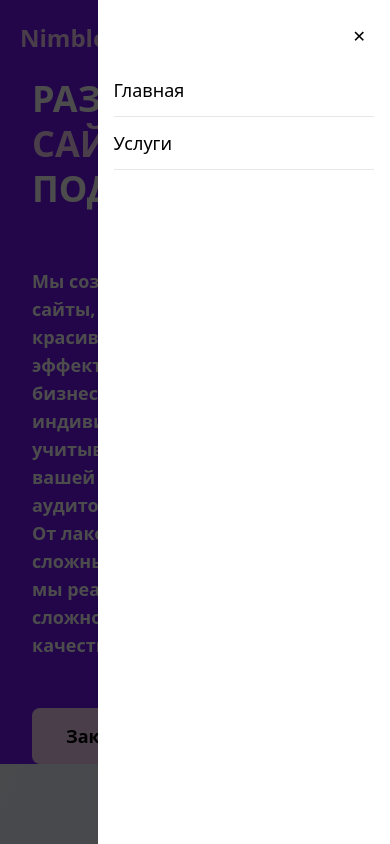
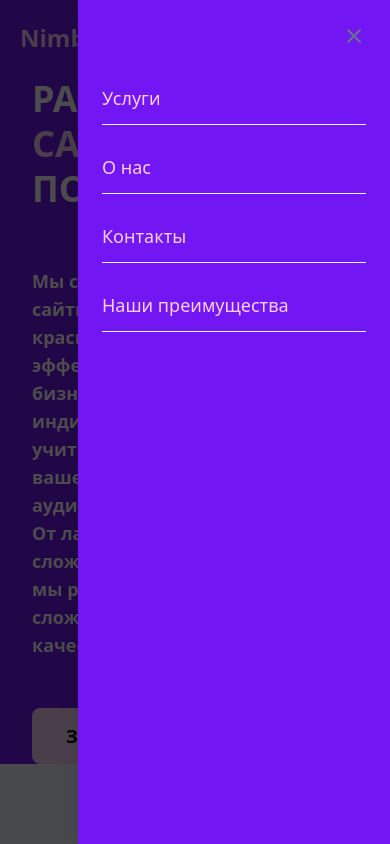
Before and after one commit to TakaMorY/NimbleSites, a Nuxt app: page / in a window 390 px wide. Both pictures are taken after a click on the button "Открыть меню". Shown: the top 844 px of the page. Built offline with nearby package versions, Linux system fonts and the light colour scheme.

Commit message:
finally5

```diff
--- a/components/MobileMenu.vue
+++ b/components/MobileMenu.vue
@@ -1,36 +1,106 @@
 <template>
     <div>
-        <!-- Кнопка -->
-        <button @click="toggleMenu" class="lg:hidden p-2 text-white">
-            <svg class="w-8 h-8" fill="none" viewBox="0 0 24 24" stroke="currentColor">
+        <!-- Кнопка бургер-меню -->
+        <button @click="openMenu" class="lg:hidden p-2 focus:outline-none" aria-label="Открыть меню">
+            <svg class="w-8 h-8 text-white" fill="none" stroke="currentColor" viewBox="0 0 24 24">
                 <path stroke-linecap="round" stroke-linejoin="round" stroke-width="2" d="M4 6h16M4 12h16M4 18h16" />
             </svg>
         </button>
 
-        <!-- Меню -->
-        <div v-if="isOpen" class="fixed inset-0 z-50 bg-black bg-opacity-70" @click="toggleMenu">
-            <div class="absolute right-0 top-0 h-full w-3/4 bg-white shadow-lg" @click.stop>
-                <button @click="toggleMenu" class="absolute top-4 right-4 p-2">
-                    ✕
-                </button>
-                <nav class="mt-16 px-4">
-                    <NuxtLink to="/" class="block py-3 text-lg border-b" @click="toggleMenu">
-                        Главная
-                    </NuxtLink>
-                    <NuxtLink to="/services" class="block py-3 text-lg border-b" @click="toggleMenu">
-                        Услуги
-                    </NuxtLink>
-                </nav>
+        <!-- Мобильное меню -->
+        <transition name="menu">
+            <div v-show="isMenuOpen" class="fixed inset-0 z-[100]" @click="closeMenu">
+                <!-- Затемнение -->
+                <div class="absolute inset-0 bg-black bg-opacity-70"></div>
+
+                <!-- Контент меню -->
+                <div class="absolute top-0 right-0 h-full w-4/5 bg-[#7216f4] shadow-xl overflow-y-auto" @click.stop>
+                    <div class="p-4 flex justify-end">
+                        <button @click="closeMenu" class="p-2 text-gray-500" aria-label="Закрыть меню">
+                            <svg class="w-6 h-6" fill="none" stroke="currentColor" viewBox="0 0 24 24">
+                                <path stroke-linecap="round" stroke-linejoin="round" stroke-width="2"
+                                    d="M6 18L18 6M6 6l12 12" />
+                            </svg>
+                        </button>
+                    </div>
+
+                    <nav class="px-6 pb-8">
+                        <ul class="space-y-4">
+                            <li>
+                                <NuxtLink to="#cardstovar" @click="closeMenu"
+                                    class="block py-3 text-lg font-medium text-[#f9d1f9]  border-b border-gray-100">
+                                    Услуги
+                                </NuxtLink>
+                            </li>
+                            <li>
+                                <NuxtLink to="#whyus" @click="closeMenu"
+                                    class="block py-3 text-lg font-medium text-[#f9d1f9] border-b border-gray-100">
+                                    О нас
+                                </NuxtLink>
+                            </li>
+                            <li>
+                                <NuxtLink to="https://t.me/TakaMorY" @click="closeMenu"
+                                    class="block py-3 text-lg font-medium text-[#f9d1f9] border-b border-gray-100">
+                                    Контакты
+                                </NuxtLink>
+                            </li>
+                            <li>
+                                <NuxtLink to="#features" @click="closeMenu"
+                                    class="block py-3 text-lg font-medium text-[#f9d1f9] border-b border-gray-100">
+                                    Наши преимущества
+                                </NuxtLink>
+                            </li>
+                        </ul>
+                    </nav>
+                </div>
             </div>
-        </div>
+        </transition>
     </div>
 </template>
 
 <script setup>
-const isOpen = ref(false);
+const isMenuOpen = ref(false);
 
-const toggleMenu = () => {
-    isOpen.value = !isOpen.value;
-    document.body.style.overflow = isOpen.value ? 'hidden' : '';
+const openMenu = () => {
+    isMenuOpen.value = true;
+    document.body.style.overflow = 'hidden';
+    document.body.style.position = 'fixed';
 };
+
+const closeMenu = () => {
+    isMenuOpen.value = false;
+    document.body.style.overflow = '';
+    document.body.style.position = '';
+};
+
+// Закрытие при изменении ориентации
+onMounted(() => {
+    window.addEventListener('orientationchange', closeMenu);
+});
+
+onBeforeUnmount(() => {
+    window.removeEventListener('orientationchange', closeMenu);
+});
 </script>
+
+<style>
+.menu-enter-active,
+.menu-leave-active {
+    transition: opacity 0.3s;
+}
+
+.menu-enter-from,
+.menu-leave-to {
+    opacity: 0;
+}
+
+.menu-enter-active .absolute.right-0,
+.menu-leave-active .absolute.right-0 {
+    transition: transform 0.3s ease;
+}
+
+.menu-enter-from .absolute.right-0,
+.menu-leave-to .absolute.right-0 {
+    transform: translateX(100%);
+}
+</style>
--- a/layouts/default.vue
+++ b/layouts/default.vue
@@ -27,8 +27,8 @@
                                 </div>
                             </div>
                         </div>
+
                         <MobileMenu class="lg:hidden" />
-
 
 
                     </div>
@@ -203,6 +203,8 @@
 </template>
 
 <script setup>
+import MobileMenu from '~/components/MobileMenu.vue';
+
 
 
 onMounted(() => {
--- a/nuxt.config.ts
+++ b/nuxt.config.ts
@@ -2,6 +2,6 @@
 export default defineNuxtConfig({
   compatibilityDate: '2025-05-15',
   devtools: { enabled: true },
-  modules: ['@nuxtjs/tailwindcss', '@pinia/nuxt', 'pinia-plugin-persistedstate/nuxt'],
+  modules: ['@nuxtjs/tailwindcss', '@pinia/nuxt', 'pinia-plugin-persistedstate/nuxt', '@vueuse/nuxt',],
 
 });
```
